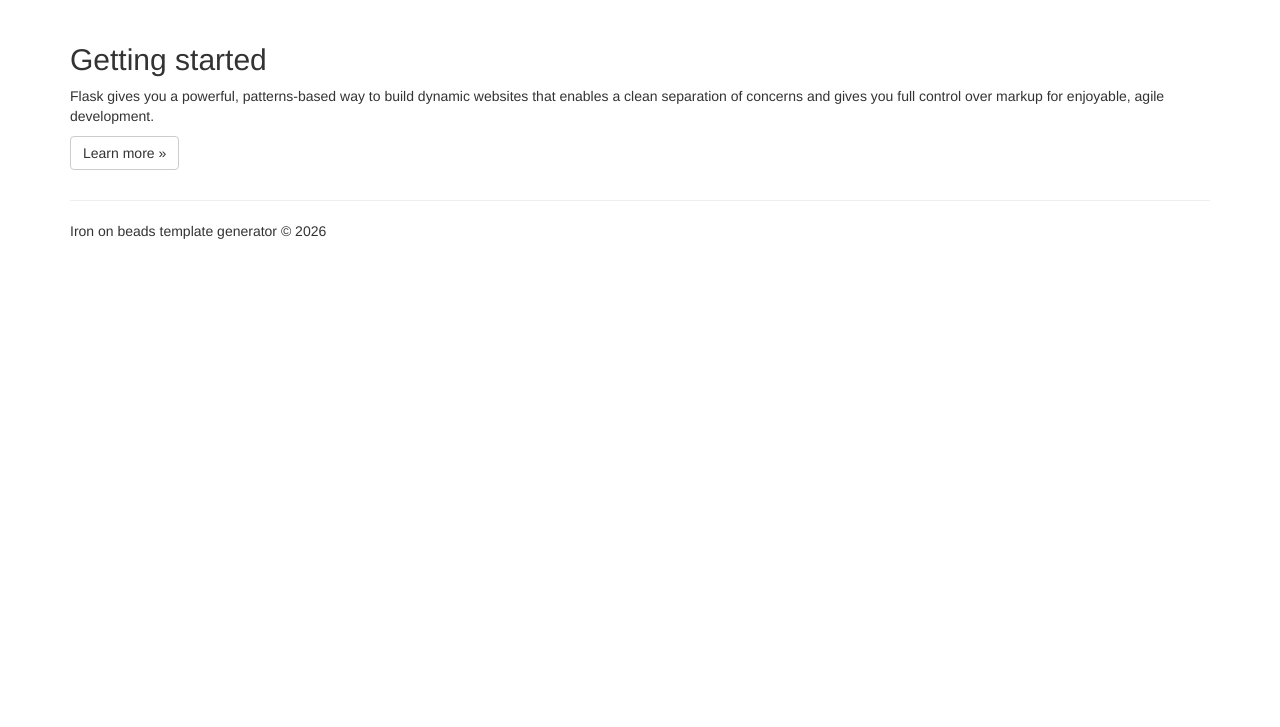
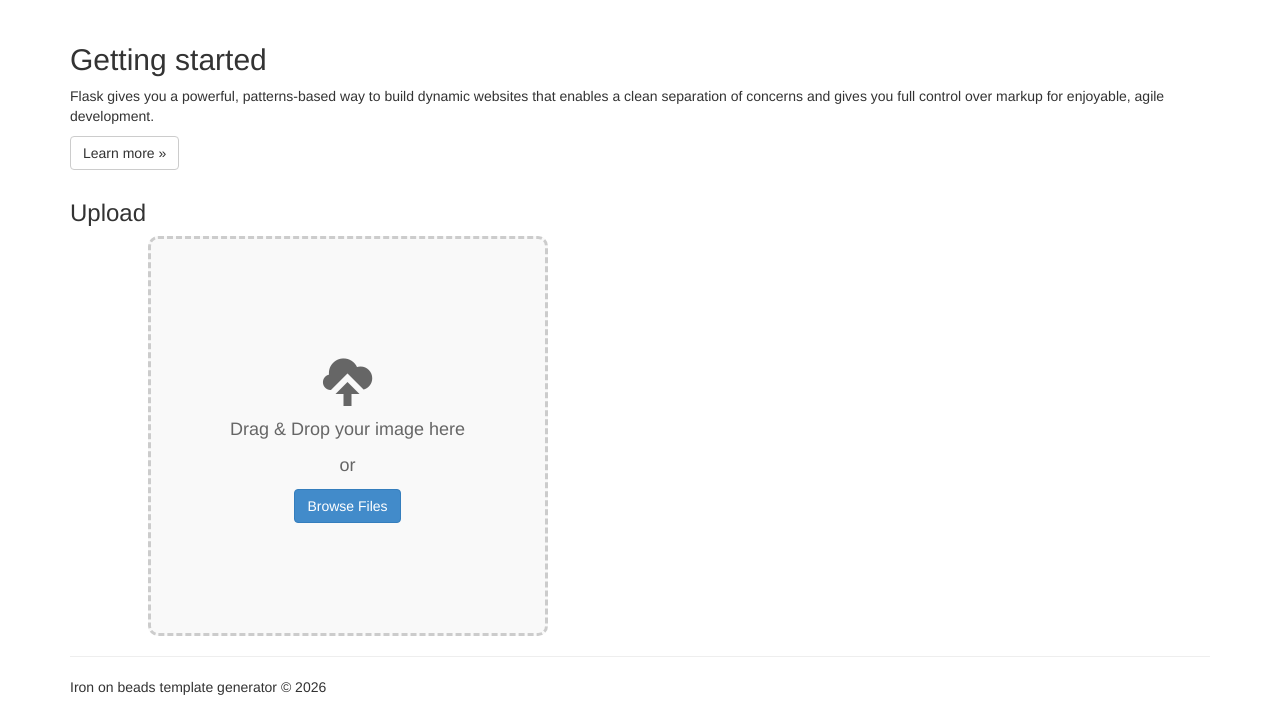
Before and after one commit to Ebbelink/iron-on-beads-template-generator, a Flask app: page / in a window 1280 px wide. Shown: the part 369-1096 px from the top of the page. Before the commit the page ends 608 px from the top, so only its background shows below. Run offline with Flask 2, Linux system fonts and the light colour scheme; parts of the project's set-up code (start-up, migrations or seed data) failed here and were passed over; some libraries are stand-ins or nearby versions.

Commit message:
Pre structure

```diff
--- a/IronOnBeadsTemplateGenerator/IronOnBeadsTemplateGenerator/static/content/site.css
+++ b/IronOnBeadsTemplateGenerator/IronOnBeadsTemplateGenerator/static/content/site.css
@@ -40,3 +40,66 @@ input[type="checkbox"].input-validation-error {
 .validation-summary-valid {
     display: none;
 }
+
+/* Drag and drop zone styles */
+.drop-zone {
+    border: 3px dashed #ccc;
+    border-radius: 10px;
+    padding: 50px;
+    text-align: center;
+    transition: all 0.3s ease;
+    background-color: #f9f9f9;
+    aspect-ratio: 1 / 1;
+    width: 100%;
+    max-width: 400px;
+    margin: 0 auto;
+    display: flex;
+    align-items: center;
+    justify-content: center;
+}
+
+.drop-zone:hover {
+    border-color: #999;
+    background-color: #f0f0f0;
+}
+
+.drop-zone.dragover {
+    border-color: #337ab7;
+    background-color: #e7f3ff;
+}
+
+.drop-zone-text {
+    color: #666;
+}
+
+.drop-zone-text i {
+    font-size: 48px;
+    display: block;
+    margin-bottom: 20px;
+}
+
+.drop-zone-text p {
+    font-size: 18px;
+    margin: 10px 0;
+}
+
+/* Preview container styles */
+.preview-container {
+    text-align: center;
+}
+
+.preview-container h3 {
+    margin-bottom: 20px;
+}
+
+#previewImage {
+    max-width: 100%;
+    max-height: 400px;
+    border: 2px solid #ddd;
+    border-radius: 5px;
+    margin-bottom: 20px;
+}
+
+.mt-3 {
+    margin-top: 20px;
+}
--- /dev/null
+++ b/IronOnBeadsTemplateGenerator/IronOnBeadsTemplateGenerator/templates/generate-template.html
@@ -0,0 +1,159 @@
+{% extends "layout.html" %}
+
+{% block content %}
+
+<div class="jumbotron">
+  <h1>Flask</h1>
+  <p class="lead">Flask is a free web framework for building great Web sites and Web applications using HTML, CSS and JavaScript.</p>
+  <p><a href="http://flask.pocoo.org/" class="btn btn-primary btn-large">Learn more &raquo;</a></p>
+</div>
+
+<div class="row">
+  <div class="col-md-12">
+    <h2>Getting started</h2>
+    <p>
+      Flask gives you a powerful, patterns-based way to build dynamic websites that
+      enables a clean separation of concerns and gives you full control over markup
+      for enjoyable, agile development.
+    </p>
+    <p><a class="btn btn-default" href="http://flask.pocoo.org/docs/">Learn more &raquo;</a></p>
+  </div>
+  <div class="col-md-6 ">
+    <h3>Upload</h3>
+    <div id="dropZone" class="drop-zone">
+      <div class="drop-zone-text">
+        <i class="glyphicon glyphicon-cloud-upload"></i>
+        <p>Drag & Drop your image here</p>
+        <p>or</p>
+        <label for="fileInput" class="btn btn-primary">Browse Files</label>
+        <input type="file" id="fileInput" accept="image/*" style="display: none;">
+      </div>
+    </div>
+  </div>
+  <div class="col-md-6">
+    <div id="previewContainer" class="preview-container" style="display: none;">
+      <h3>Preview</h3>
+      <img id="previewImage" src="" alt="Preview">
+      <div class="mt-3">
+        <button id="uploadButton" class="btn btn-success">Generate Beads Template</button>
+        <button id="clearButton" class="btn btn-default">Clear Image</button>
+      </div>
+    </div>
+  </div>
+</div>
+
+{% endblock %}
+
+{% block scripts %}
+<script>
+$(document).ready(function() {
+    let selectedFile = null;
+    const dropZone = $('#dropZone');
+    const fileInput = $('#fileInput');
+    const previewContainer = $('#previewContainer');
+    const previewImage = $('#previewImage');
+    const uploadButton = $('#uploadButton');
+    const clearButton = $('#clearButton');
+
+    // Prevent default drag behaviors
+    ['dragenter', 'dragover', 'dragleave', 'drop'].forEach(eventName => {
+        dropZone.on(eventName, function(e) {
+            e.preventDefault();
+            e.stopPropagation();
+        });
+    });
+
+    // Highlight drop zone when dragging over it
+    ['dragenter', 'dragover'].forEach(eventName => {
+        dropZone.on(eventName, function() {
+            dropZone.addClass('dragover');
+        });
+    });
+
+    ['dragleave', 'drop'].forEach(eventName => {
+        dropZone.on(eventName, function() {
+            dropZone.removeClass('dragover');
+        });
+    });
+
+    // Handle dropped files
+    dropZone.on('drop', function(e) {
+        const dt = e.originalEvent.dataTransfer;
+        const files = dt.files;
+        handleFiles(files);
+    });
+
+    // Handle file input
+    fileInput.on('change', function() {
+        handleFiles(this.files);
+    });
+
+    // Handle file selection
+    function handleFiles(files) {
+        if (files.length > 0) {
+            // Always only handle the first file
+            const file = files[0];
+
+            // Validate file type
+            if (!file.type.startsWith('image/')) {
+                alert('Please upload an image file.');
+                return;
+            }
+
+            selectedFile = file;
+
+            const reader = new FileReader();
+            reader.onload = function(e) {
+                previewImage.attr('src', e.target.result);
+                // dropZone.parent().hide();
+                previewContainer.show();
+            };
+            reader.readAsDataURL(file);
+        }
+    }
+
+    // Clear button handler
+    clearButton.on('click', function() {
+        selectedFile = null;
+        fileInput.val('');
+        previewImage.attr('src', '');
+        previewContainer.hide();
+        // dropZone.parent().show();
+    });
+
+    // Upload button handler
+    uploadButton.on('click', function() {
+        if (!selectedFile) {
+            alert('Please select an image first.');
+            return;
+        }
+
+        const formData = new FormData();
+        formData.append('image', selectedFile);
+
+        // Disable button and show loading state
+        uploadButton.prop('disabled', true).text('Generating...');
+
+        $.ajax({
+            url: '{{ url_for("generateBeadsTemplatePost") }}',
+            type: 'POST',
+            data: formData,
+            processData: false,
+            contentType: false,
+            success: function(response) {
+                alert('Template generated successfully!');
+                // Handle response here (e.g., display result, download, etc.)
+                console.log(response);
+            },
+            error: function(xhr, status, error) {
+                alert('Error generating template: ' + error);
+                console.error(error);
+            },
+            complete: function() {
+                uploadButton.prop('disabled', false).text('Generate Beads Template');
+            }
+        });
+    });
+});
+</script>
+{% endblock %}
--- a/IronOnBeadsTemplateGenerator/IronOnBeadsTemplateGenerator/templates/index.html
+++ /dev/null
@@ -1,23 +0,0 @@
-{% extends "layout.html" %}
-
-{% block content %}
-
-<div class="jumbotron">
-    <h1>Flask</h1>
-    <p class="lead">Flask is a free web framework for building great Web sites and Web applications using HTML, CSS and JavaScript.</p>
-    <p><a href="http://flask.pocoo.org/" class="btn btn-primary btn-large">Learn more &raquo;</a></p>
-</div>
-
-<div class="row">
-    <div class="col-md-12">
-        <h2>Getting started</h2>
-        <p>
-            Flask gives you a powerful, patterns-based way to build dynamic websites that
-            enables a clean separation of concerns and gives you full control over markup
-            for enjoyable, agile development.
-        </p>
-        <p><a class="btn btn-default" href="http://flask.pocoo.org/docs/">Learn more &raquo;</a></p>
-    </div>
-</div>
-
-{% endblock %}
--- a/IronOnBeadsTemplateGenerator/IronOnBeadsTemplateGenerator/views.py
+++ b/IronOnBeadsTemplateGenerator/IronOnBeadsTemplateGenerator/views.py
@@ -3,15 +3,17 @@ Routes and views for the flask application.
 """
 
 from datetime import datetime
-from flask import render_template
+from flask import render_template, request, jsonify
 from IronOnBeadsTemplateGenerator import app
+from werkzeug.utils import secure_filename
+import os
 
 @app.route('/')
 @app.route('/generate-beads-template')
 def generateBeadsTemplate():
     """Renders the home page."""
     return render_template(
-        'index.html',
+        'generate-template.html',
         title='Generate iron on beads template',
         year=datetime.now().year,
     )
@@ -39,3 +41,45 @@ def generateBeadsTemplate():
 @app.route('/generate-beads-template', methods=['POST'])
 def generateBeadsTemplatePost():
     """START THE MAGIC!"""
+
+    # Check if image file is in the request
+    if 'image' not in request.files:
+        return jsonify({'error': 'No image file provided'}), 400
+
+    file = request.files['image']
+
+    # Check if a file was selected
+    if file.filename == '':
+        return jsonify({'error': 'No file selected'}), 400
+
+    # Validate file type
+    allowed_extensions = {'png', 'jpg', 'jpeg', 'gif', 'bmp'}
+    if not ('.' in file.filename and
+            file.filename.rsplit('.', 1)[1].lower() in allowed_extensions):
+        return jsonify({'error': 'Invalid file type. Allowed types: png, jpg, jpeg, gif, bmp'}), 400
+
+    try:
+        # Secure the filename
+        filename = secure_filename(file.filename)
+
+        # Create upload folder if it doesn't exist
+        upload_folder = os.path.join(app.root_path, 'uploads')
+        if not os.path.exists(upload_folder):
+            os.makedirs(upload_folder)
+
+        # Save the file
+        filepath = os.path.join(upload_folder, filename)
+        file.save(filepath)
+
+        # TODO: Process the image and generate beads template
+        # Add your image processing logic here
+
+        return jsonify({
+            'success': True,
+            'message': 'Image uploaded successfully',
+            'filename': filename,
+            'filepath': filepath
+        }), 200
+
+    except Exception as e:
+        return jsonify({'error': str(e)}), 500
```
Also changed, not shown: IronOnBeadsTemplateGenerator/IronOnBeadsTemplateGenerator/uploads/test-image-car.jpeg (added), IronOnBeadsTemplateGenerator/IronOnBeadsTemplateGenerator/uploads/test-image-weird-shape.jpeg (added), 1 other file.
